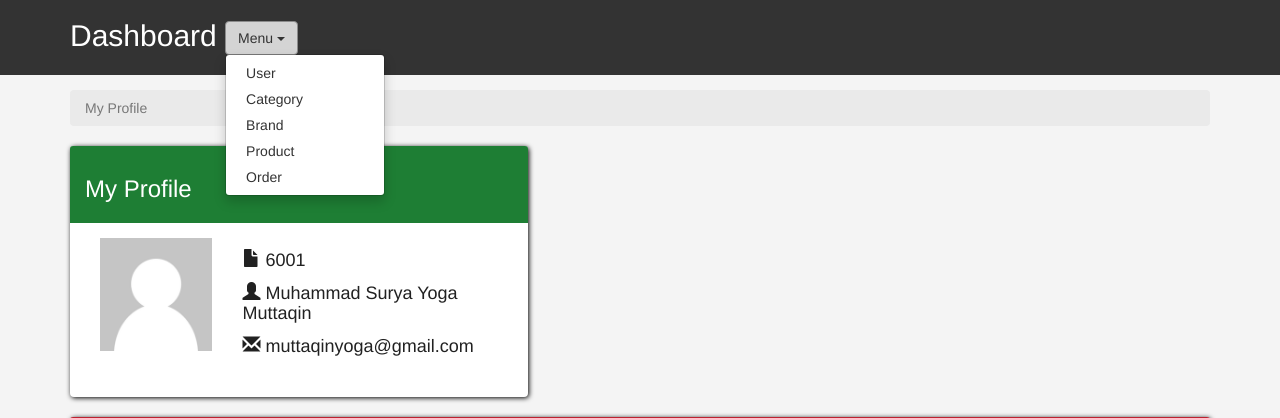
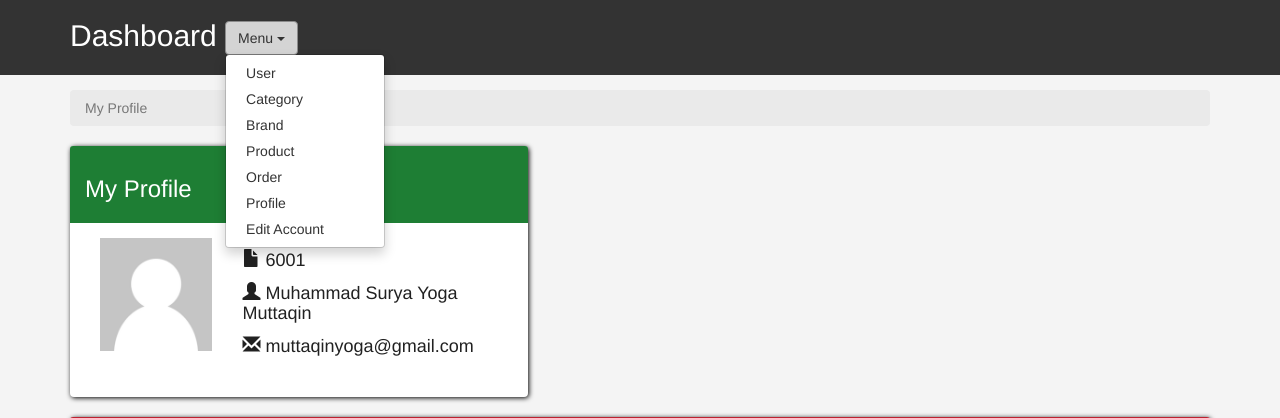
Before and after one commit to muttaqinyoga/inventory_management_application, a PHP site: page /inventory-management/user/index.php in a window 1280 px wide, after a click on "Menu". Shown: the part 53-471 px from the top of the page. Run offline with PHP 8.4, Linux system fonts and the light colour scheme; a user stored in the database is signed in; data comes from the database, SQL or seed files in the repository.

Commit message:
Update header.php

```diff
--- a/templates/header.php
+++ b/templates/header.php
@@ -69,6 +69,8 @@
 						    <li role="presentation"><a role="menuitem" href="<?php echo base_url; ?>admin/brands.php">Brand</a></li>
 						    <li role="presentation"><a role="menuitem" href="<?php echo base_url; ?>admin/products.php">Product</a></li>
 						    <li role="presentation"><a role="menuitem" href="<?php echo base_url; ?>user/orders.php">Order</a></li>
+						    <li role="presentation"><a role="menuitem" href="<?php echo base_url; ?>user/">Profile</a></li>
+						    <li role="presentation"><a role="menuitem" href="<?php echo base_url; ?>user/profile.php">Edit Account</a></li>
 						  </ul>
 						  <?php else : ?>
 						  <ul class="dropdown-menu" role="menu" aria-labelledby="menu1">
```
